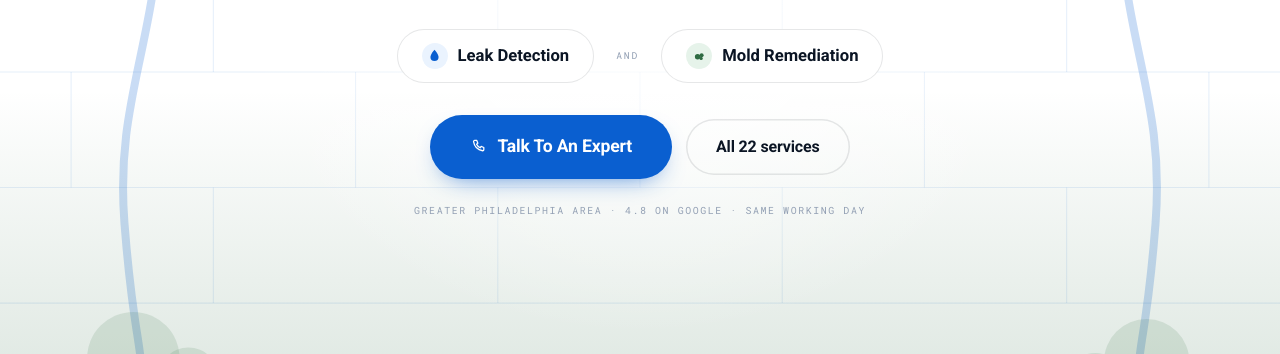
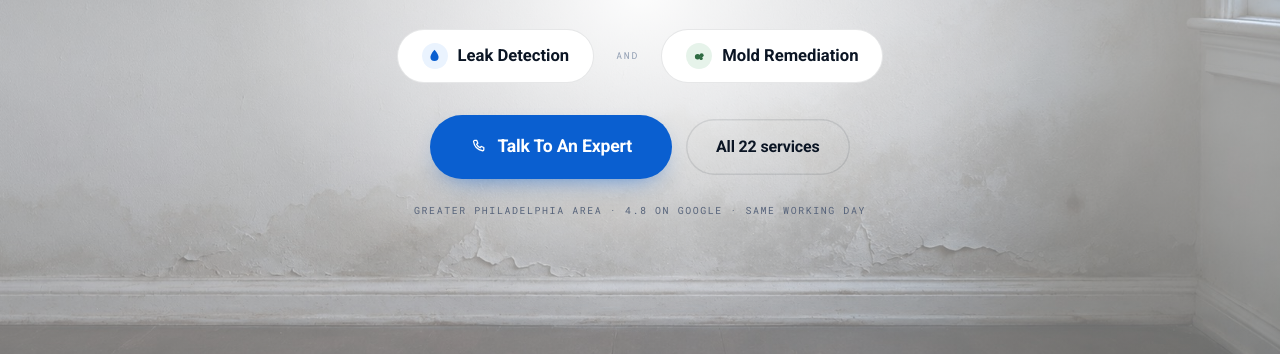
Before and after one commit to fakharMIGHTY5/mmpdemo, a website: page demo/hero-b.html in a window 1280 px wide. Shown: the part 446-800 px from the top of the page. Drawn offline with Linux system fonts and the light colour scheme.

Commit message:
Photographs in place of the drawings
The illustrated backdrops were the weak half of all three openings. None of
the firms in this category use them. 911 Restoration opens on flat navy and
type, Paul Davis on one dark photograph of their own van, First Onsite on a
technician talking to camera. Somebody worried about their house is looking
for evidence, not decoration.

So seven photographs, and the three openings now carry the five that fit:

  A   a technician reading a damp basement wall with a thermal camera on the
      blue half, a sealed containment zone lit from behind on the green. The
      gradients became scrims over the pictures rather than the art itself.
  B   the wall. Damp rising out of the skirting board, a window at the edge,
      a light veil over it so the sentence still wins. The strapline moved a
      shade darker because it now sits on the damp band.
  C   the two things the visitor is actually looking at. Mold spreading above
      a skirting board, and a drop of water forming on a copper pipe. The job
      site snaps are out.

Two are held back. The ceiling stain, which read as grey nothing once it was
behind the headline, and the van outside a row house, which is the best of the
seven and is wasted as a darkened backdrop.

Co-Authored-By: Claude Opus 5 <noreply@anthropic.com>

```diff
--- a/demo/hero-b.html
+++ b/demo/hero-b.html
@@ -19,7 +19,13 @@
 .ce{ position:relative; min-height:calc(100svh - var(--nav-h)); margin-top:var(--nav-h);
      display:grid; place-items:center; overflow:hidden; background:var(--white); }
 .ce-bg{ position:absolute; inset:0; overflow:hidden; }
-.ce-lines{ position:absolute; inset:0; width:100%; height:100%; }
+/* One quiet photograph of the thing the headline is about. The veil over
+   it is what keeps the dark type readable without killing the picture. */
+.ce-shot{ position:absolute; inset:0; width:100%; height:100%; object-fit:cover;
+          object-position:center 78%; display:block; }
+.ce-veil{ position:absolute; inset:0; background:
+  linear-gradient(180deg,rgba(248,250,252,.22) 0%,rgba(248,250,252,.50) 38%,
+                         rgba(248,250,252,.54) 60%,rgba(248,250,252,.40) 100%); }
 /* the sentence has to win, so the wall sits well back behind it */
 .ce-in::before{
   content:""; position:absolute; inset:-12% -8%; z-index:-1; border-radius:50%;
@@ -61,7 +67,7 @@
 .b-lg{ height:64px; padding:0 40px; font-size:1.1rem; }
 @media(max-width:560px){ .b-lg{ height:58px; padding:0 28px; font-size:1.02rem; } }
 .ce-note{ margin-top:clamp(22px,3vh,30px); font-family:var(--fm); font-size:.62rem;
-          letter-spacing:.16em; text-transform:uppercase; color:var(--ink-3); }
+          letter-spacing:.16em; text-transform:uppercase; color:var(--ink-2); }
 
 @media(max-width:620px){
   .ce-pair{ grid-template-columns:1fr; gap:10px; }
@@ -86,37 +92,8 @@
 
 <section class="ce">
   <div class="ce-bg" aria-hidden="true">
-    <svg class="ce-lines" viewBox="0 0 1440 900" preserveAspectRatio="xMidYMid slice">
-      <defs>
-        <linearGradient id="wash-w" x1="0" y1="0" x2="0" y2="1">
-          <stop offset="0" stop-color="#0A5FD0" stop-opacity=".16"/>
-          <stop offset="1" stop-color="#0A5FD0" stop-opacity="0"/>
-        </linearGradient>
-        <linearGradient id="wash-m" x1="0" y1="1" x2="0" y2="0">
-          <stop offset="0" stop-color="#2f6b43" stop-opacity=".16"/>
-          <stop offset="1" stop-color="#2f6b43" stop-opacity="0"/>
-        </linearGradient>
-      </defs>
-      <g stroke="#0A5FD0" stroke-opacity=".10" stroke-width="1.2" fill="none">
-        <path d="M0 150h1440M0 280h1440M0 410h1440M0 540h1440M0 670h1440M0 800h1440"/>
-        <path d="M240 150v130M560 150v130M880 150v130M1200 150v130
-                 M80 280v130M400 280v130M720 280v130M1040 280v130M1360 280v130
-                 M240 410v130M560 410v130M880 410v130M1200 410v130
-                 M80 540v130M400 540v130M720 540v130M1040 540v130M1360 540v130
-                 M240 670v130M560 670v130M880 670v130M1200 670v130"/>
-      </g>
-      <path d="M150 0c0 180 40 240 30 380s-50 200-40 330 20 130 20 190" stroke="#0A5FD0"
-            stroke-opacity=".22" stroke-width="9" fill="none" stroke-linecap="round"/>
-      <path d="M1290 0c0 180-40 240-30 380s50 200 40 330-20 130-20 190" stroke="#0A5FD0"
-            stroke-opacity=".22" stroke-width="9" fill="none" stroke-linecap="round"/>
-      <rect x="0" y="0" width="1440" height="340" fill="url(#wash-w)"/>
-      <rect x="0" y="560" width="1440" height="340" fill="url(#wash-m)"/>
-      <g fill="#2f6b43" fill-opacity=".13">
-        <circle cx="150" cy="862" r="52"/><circle cx="212" cy="884" r="34"/>
-        <circle cx="96" cy="890" r="30"/><circle cx="1290" cy="866" r="48"/>
-        <circle cx="1232" cy="888" r="32"/><circle cx="1346" cy="886" r="26"/>
-      </g>
-    </svg>
+    <img class="ce-shot" src="../assets/img/hero-wall-damp.jpg" alt="" loading="eager">
+    <span class="ce-veil"></span>
   </div>
   <div class="ce-in">
     <h1 class="ce-h1">Water gets in.<br><span class="m">Mold</span> follows.</h1>
```
Also changed, not shown: demo/hero-a.html (+10 -29 lines), demo/hero-c.html (+2 -2 lines), assets/img/hero-ceiling-stain.jpg (added), assets/img/hero-leak-thermal.jpg (added), assets/img/hero-mold-containment.jpg (added), assets/img/hero-mold-skirting.jpg (added), assets/img/hero-pipe-drip.jpg (added), assets/img/hero-van-rowhouse.jpg (added), assets/img/hero-wall-damp.jpg (added).
